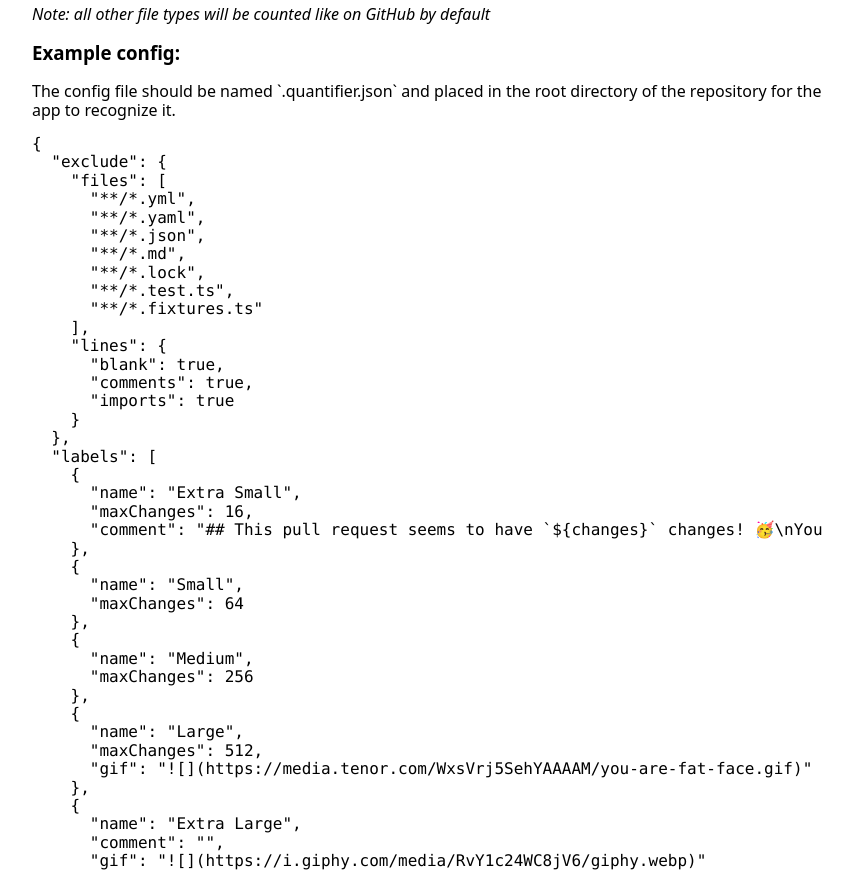
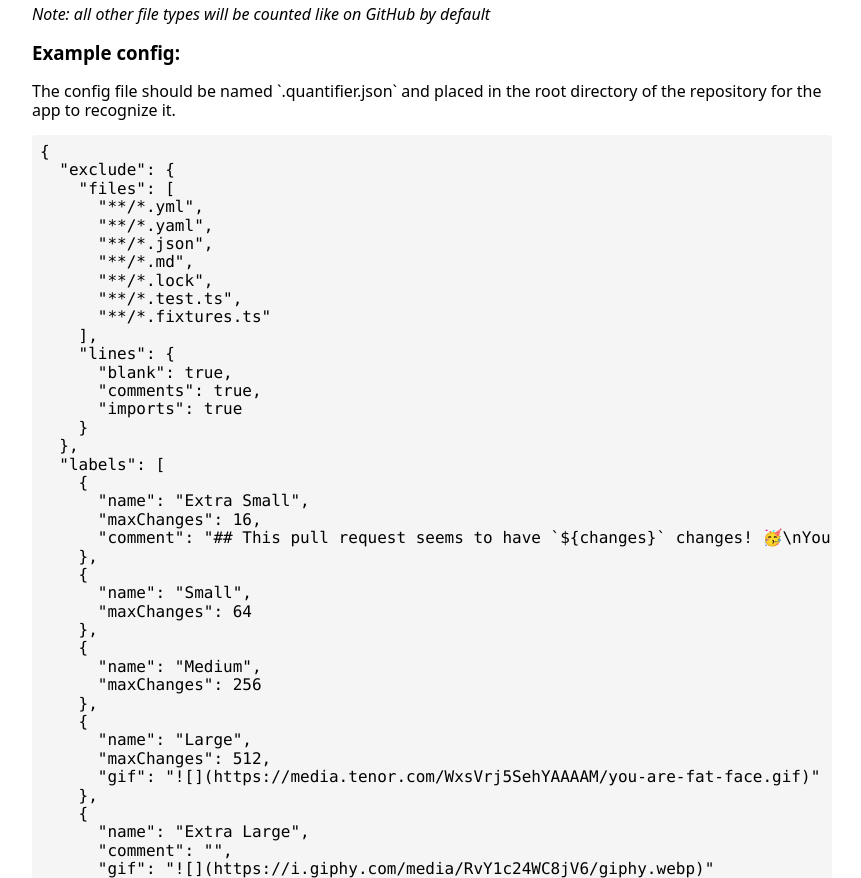
Before and after one commit to Lancear/code-review-quantifier, a website: page public/index.html in a window 1280 px wide. Shown: the part 1289-2167 px from the top of the page, without its empty margins (48-909 px from the left). Drawn offline with nearby package versions, Linux system fonts and the light colour scheme.

Commit message:
code style

```diff
--- a/public/index.html
+++ b/public/index.html
@@ -34,7 +34,7 @@
 
   <h3>Example config:</h3>
   <p>The config file should be named `.quantifier.json` and placed in the root directory of the repository for the app to recognize it.</p>
-  <code style="background: #f5f5f5;"><pre style="width: 100%; overflow-x: scroll;">
+  <code><pre style="width: 100%;overflow-x: scroll;background: #f5f5f5;padding:  0.5rem;border-radius: 0.25rem;">
 {
   "exclude": {
     "files": [
```
